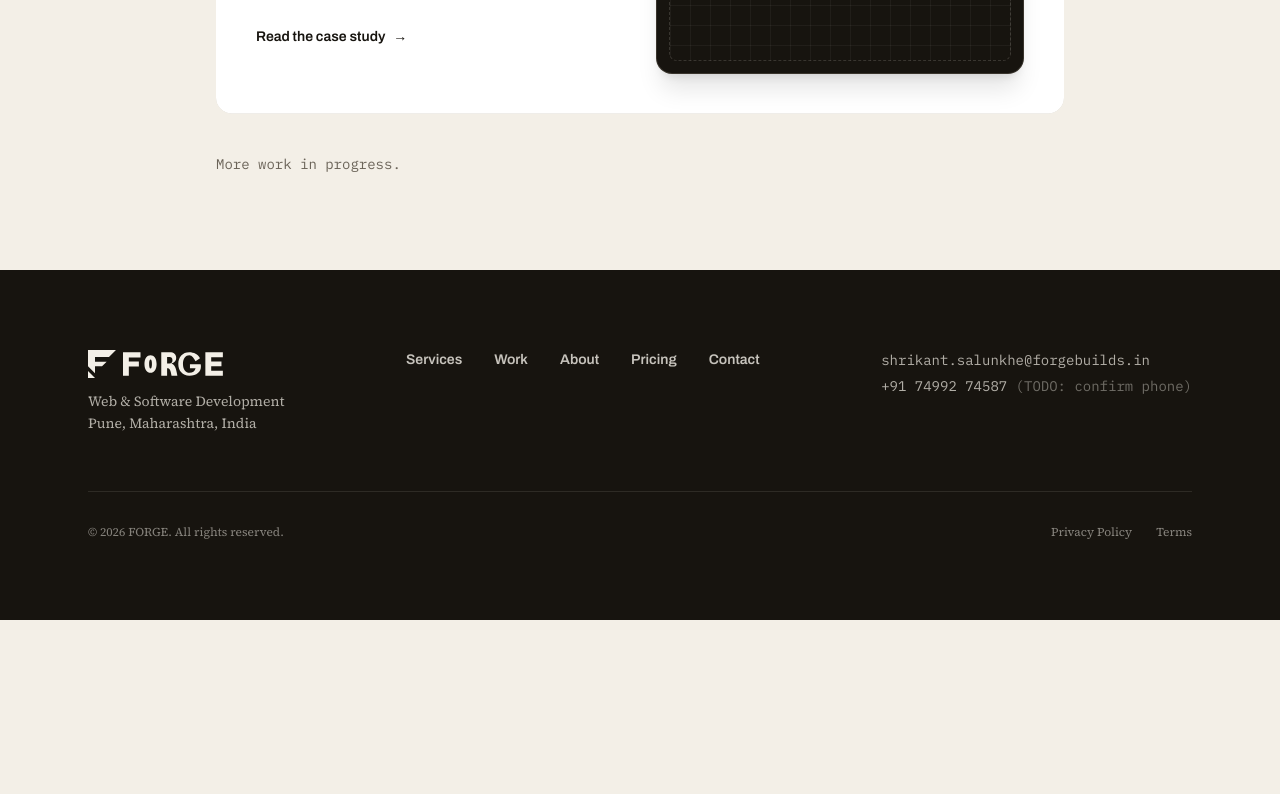
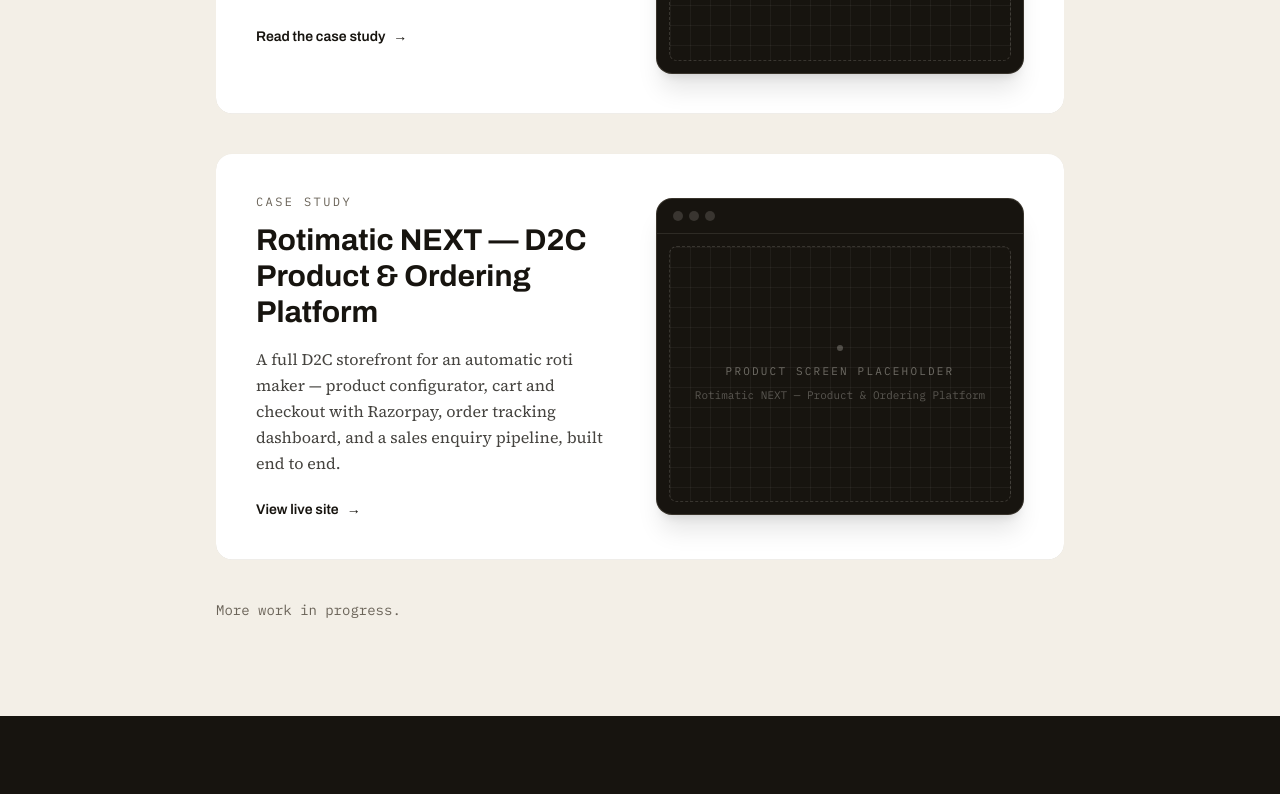
Before and after one commit to AtharvaVavhal/Forge-, a Next.js app: page /work in a window 1280 px wide. Shown: the part 589-1383 px from the top of the page. Before the commit the page ends 1209 px from the top, so only its background shows below. Built offline with nearby package versions, Linux system fonts and the light colour scheme.

Commit message:
Add Rotimatic case study card to Work page

```diff
--- a/src/app/work/page.tsx
+++ b/src/app/work/page.tsx
@@ -53,6 +53,38 @@
         </Reveal>
       </section>
 
+      <section className="mx-auto max-w-4xl px-6 pb-10">
+        <Reveal variant="clip">
+          <Link
+            href="https://rotimatic-next1.vercel.app"
+            target="_blank"
+            rel="noopener noreferrer"
+            className="group grid gap-8 rounded-2xl bg-paper-elev p-8 shadow-sm transition-[transform,box-shadow] duration-[var(--duration-standard)] ease-[var(--ease-out-forge)] hover:-translate-y-1 hover:shadow-lg md:grid-cols-2 md:items-center md:p-10"
+          >
+            <div>
+              <p className="mono text-xs uppercase tracking-[0.2em] text-steel">
+                Case Study
+              </p>
+              <h2 className="mt-3 font-display text-2xl font-bold text-ink md:text-3xl">
+                Rotimatic NEXT — D2C Product &amp; Ordering Platform
+              </h2>
+              <p className="mt-4 text-base leading-relaxed text-ink/80">
+                A full D2C storefront for an automatic roti maker —
+                product configurator, cart and checkout with Razorpay,
+                order tracking dashboard, and a sales enquiry pipeline,
+                built end to end.
+              </p>
+              <span className="font-display mt-6 inline-flex items-center gap-2 text-sm font-semibold text-ink transition-colors duration-[var(--duration-fast)] group-hover:text-ember-deep">
+                View live site
+                <HoverArrow />
+              </span>
+            </div>
+
+            <DeviceFramePlaceholder caption="Rotimatic NEXT — Product & Ordering Platform" />
+          </Link>
+        </Reveal>
+      </section>
+
       <section className="mx-auto max-w-4xl px-6 pb-24">
         <p className="mono text-sm text-steel">More work in progress.</p>
       </section>
```
